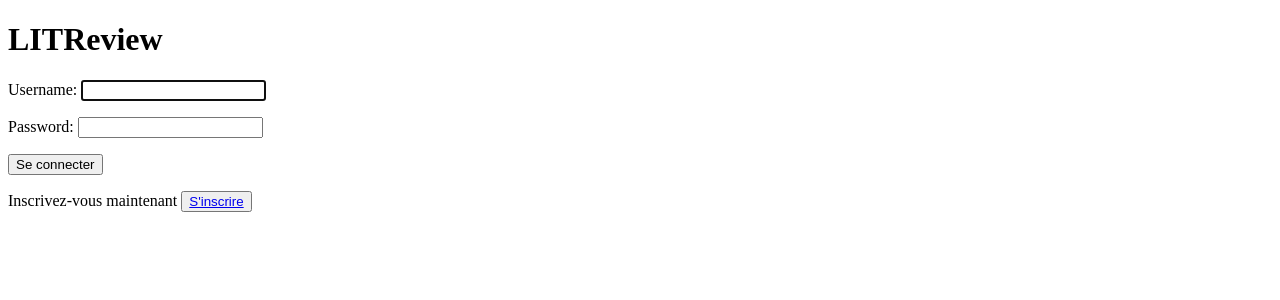
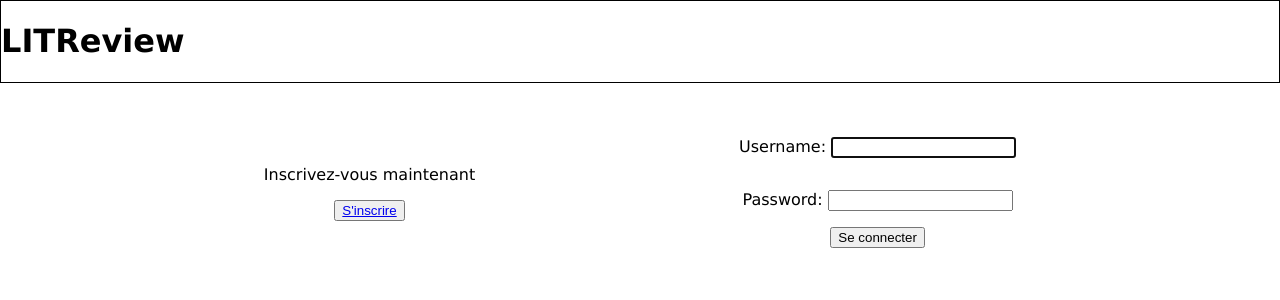
Before and after one commit to quentin-metro/ocfp9_Metro_Quentin, a Django app: page / in a window 1280 px wide. Shown: the top 300 px of the page. Run offline with Django 4.2, Linux system fonts and the light colour scheme.

Commit message:
start css (index, login, signup and follows page)

```diff
--- a/LITReview/LITReview/urls.py
+++ b/LITReview/LITReview/urls.py
@@ -38,6 +38,6 @@ urlpatterns = [
     path('posts/', views.posts, name='posts'),
     path('posts/<str:post_type>/<int:post_id>/edit', views.post_edit, name='post_edit'),
     path('posts/<str:post_type>/<int:post_id>/del', views.post_delete, name='post_delete'),
-    path('abonnements/', views.abonnements, name='abonnements'),
-    path('abonnements/<int:follow_id>', views.unfollow, name='unfollow')
+    path('follows/', views.follows, name='follows'),
+    path('follows/<int:follow_id>', views.unfollow, name='unfollow')
 ] + static(settings.MEDIA_URL, document_root=settings.MEDIA_ROOT)
--- /dev/null
+++ b/LITReview/accounts/static/accounts/css/style.css
@@ -0,0 +1,201 @@
+body {font-family: Verdana,sans-serif;margin:0}
+
+/* Navigation bar */
+#header {
+    display: flex;
+    flex-direction: row;
+    flex-wrap: wrap;
+    align-content: space-between;
+    align-items: baseline;
+    justify-content: space-between;
+    color: black;
+    border: 1px solid black;
+    margin-bottom: 3vw;
+}
+
+#header #user-connected{
+    float: left;
+}
+
+#header #site-name{
+}
+
+#header #redirect {
+}
+
+#header #redirect a{
+    text-decoration: none;
+    color: black;
+    margin-right: 10px;
+}
+#header #redirect a:hover{
+    background-color: grey;
+}
+
+/* login Page */
+
+#login-page-container{
+    display: flex;
+    flex-direction: row;
+    flex-wrap: wrap;
+    align-content: space-between;
+    align-items: center;
+    justify-content: space-evenly;
+}
+
+#login-page-container #signup-container{
+    display: flex;
+    flex-direction: column;
+    flex-wrap: wrap;
+    align-content: space-between;
+    align-items: center;
+    justify-content: space-evenly;
+}
+
+#login-page-container #login-container form{
+    display: flex;
+    flex-direction: column;
+    flex-wrap: wrap;
+    align-content: space-between;
+    align-items: center;
+    justify-content: space-evenly;
+}
+
+#login-page-container #login-container form ul{
+    list-style-type: none;
+    color: red;
+}
+/*
+#login-page-container #login-container form p label{
+    display: none;
+}
+
+#login-page-container #login-container form p input{
+    text-align: center;
+    width: 20vw
+}
+*/
+
+/* login Page */
+
+
+#signup-page-container{
+    display: flex;
+    flex-direction: column;
+    flex-wrap: wrap;
+    align-content: center;
+    align-items: center;
+    justify-content: space-evenly;
+}
+
+#signup-page-container h3{
+    margin-bottom: 0vw;
+}
+
+#signup-page-container form p label{
+    display: none;
+}
+
+#signup-page-container form p input{
+    text-align: center;
+    width: 20vw
+}
+
+#signup-page-container form div{
+    display: flex;
+    flex-direction: row;
+    flex-wrap: wrap;
+    align-content: center;
+    align-items: center;
+    justify-content: space-evenly;
+}
+
+/* Follows Page */
+
+#follows-page-container{
+    display: flex;
+    flex-direction: column;
+    flex-wrap: wrap;
+    align-content: center;
+    align-items: center;
+    justify-content: space-evenly;
+}
+
+
+#follows-page-container .sub-container{
+    display: flex;
+    flex-direction: column;
+    flex-wrap: wrap;
+    align-content: center;
+    align-items: center;
+    justify-content: space-evenly;
+}
+
+#follows-page-container .sub-container form{
+    display: grid;
+    align-items: end;
+}
+
+#follows-page-container .sub-container form ul{
+    grid-column-start: 1;
+    grid-column-end: 3;
+    grid-row: 1;
+    margin: auto;
+    list-style-type: none;
+    color: red;
+}
+
+#follows-page-container .sub-container form p{
+    margin: auto;
+    grid-column-start: 1;
+    grid-column-end: 2;
+    grid-row: 2;
+}
+
+#follows-page-container .sub-container form p label{
+    display: none;
+}
+
+#follows-page-container .sub-container form p input{
+    text-align: center;
+    width: 20vw;
+}
+
+#follows-page-container .sub-container form button{
+    grid-column-start: 2;
+    grid-column-end: 3;
+    grid-row: 2;
+}
+
+#follows-page-container .sub-container .list_follow{
+    display: flex;
+    flex-direction: column;
+    flex-wrap: wrap;
+    align-content: center;
+    align-items: center;
+    justify-content: space-evenly;;
+    border: 1px solid black;
+    list-style-type: none;
+    padding-left: 0;
+}
+
+#follows-page-container .sub-container .list_follow li{
+    display: flex;
+    flex-direction: row;
+    flex-wrap: wrap;
+    align-content: center;
+    align-items: center;
+    justify-content: space-evenly;
+    border-bottom: 1px solid black;
+}
+
+#follows-page-container .sub-container .list_follow li:last-of-type{
+    border-bottom: 0px solid black;
+}
+
+#follows-page-container .sub-container .list_follow li p{
+    text-align: left;
+    margin: auto;
+    margin-right: 1vw;
+    margin-left: 1vw;
+}
--- a/LITReview/accounts/templates/accounts/index.html
+++ b/LITReview/accounts/templates/accounts/index.html
@@ -1,25 +1,28 @@
+<!DOCTYPE html>
 {% load static %}
-<!DOCTYPE html>
 <html lang="en">
 <head>
     <meta charset="UTF-8">
     <title>LITReview</title>
+    <link rel="stylesheet" href="../../static/accounts/css/style.css">
 </head>
 <body>
     <header>
-        <p>
+        <div id="header">
             {% if user.is_authenticated %}
-                <p>Vous êtes connecté en tant que {{ request.user }}. </p>
-                <h1>LITReview</h1>
-                <a href="{% url 'flux' %}">Flux</a>
-                <a href="{% url 'posts' %}">Posts</a>
-                <a href="{% url 'abonnements' %}">Abonnements</a>
-                <a href="{% url 'logout' %}">Se déconnecter</a>
+                <p id="user-connected">Vous êtes connecté en tant que {{ request.user }}. </p>
+                <h1 id="site-name">LITReview</h1>
+                <div id="redirect">
+                    <a href="{% url 'flux' %}">Flux</a>
+                    <a href="{% url 'posts' %}">Posts</a>
+                    <a href="{% url 'follows' %}">Abonnements</a>
+                    <a href="{% url 'logout' %}">Se déconnecter</a>
+                </div>
             {% else %}
                 <h1>LITReview</h1>
             {% endif %}
 
-        </p>
+        </div>
     </header>
     {% block content %}{% endblock content %}
 </body>
--- a/LITReview/accounts/templates/accounts/login.html
+++ b/LITReview/accounts/templates/accounts/login.html
@@ -1,12 +1,16 @@
 {% extends 'accounts/index.html' %}
 {% block content %}
-    <p>{{ message }}</p>
-    <form method="post">
-        {{ form.as_p }}
-        {% csrf_token %}
-        <button type="submit" >Se connecter</button>
-    </form>
-    <p>Inscrivez-vous maintenant
-        <button type= button><a href="{% url 'signup' %}">S'inscrire</a></button>
-    </p>
+    <div id="login-page-container">
+        <div id="signup-container">
+            <p>Inscrivez-vous maintenant</p>
+            <button type= button><a href="{% url 'signup' %}">S'inscrire</a></button>
+        </div>
+        <div id="login-container">
+            <form method="post">
+                {{ form.as_p }}
+                {% csrf_token %}
+                <button type="submit" >Se connecter</button>
+            </form>
+        </div>
+    </div>
 {% endblock content %}
```
Also changed, not shown: LITReview/accounts/forms.py (+9 -3 lines), LITReview/accounts/templates/accounts/abonnements.html (deleted, +0 -34 lines), LITReview/accounts/templates/accounts/follows.html (added, +43 -0 lines), LITReview/accounts/templates/accounts/signup.html (+11 -9 lines), LITReview/accounts/views.py (+5 -5 lines), LITReview/db.sqlite3.
